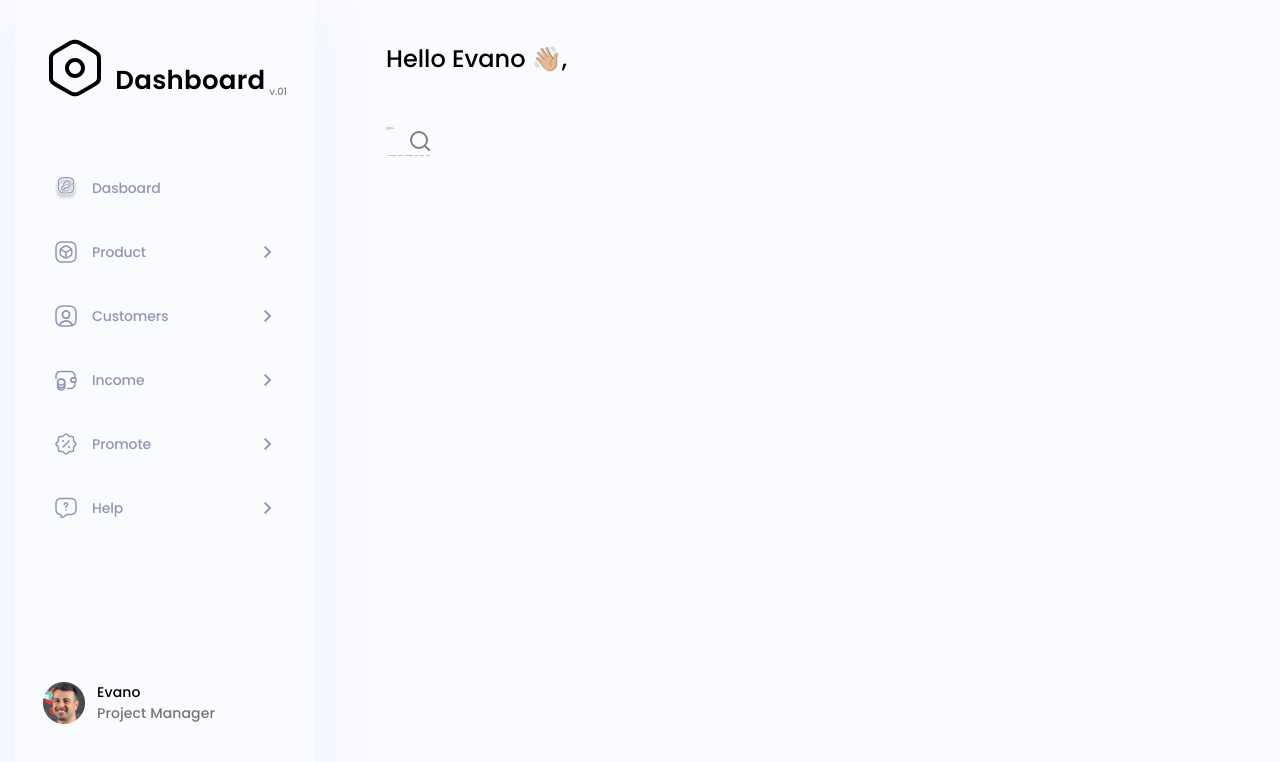
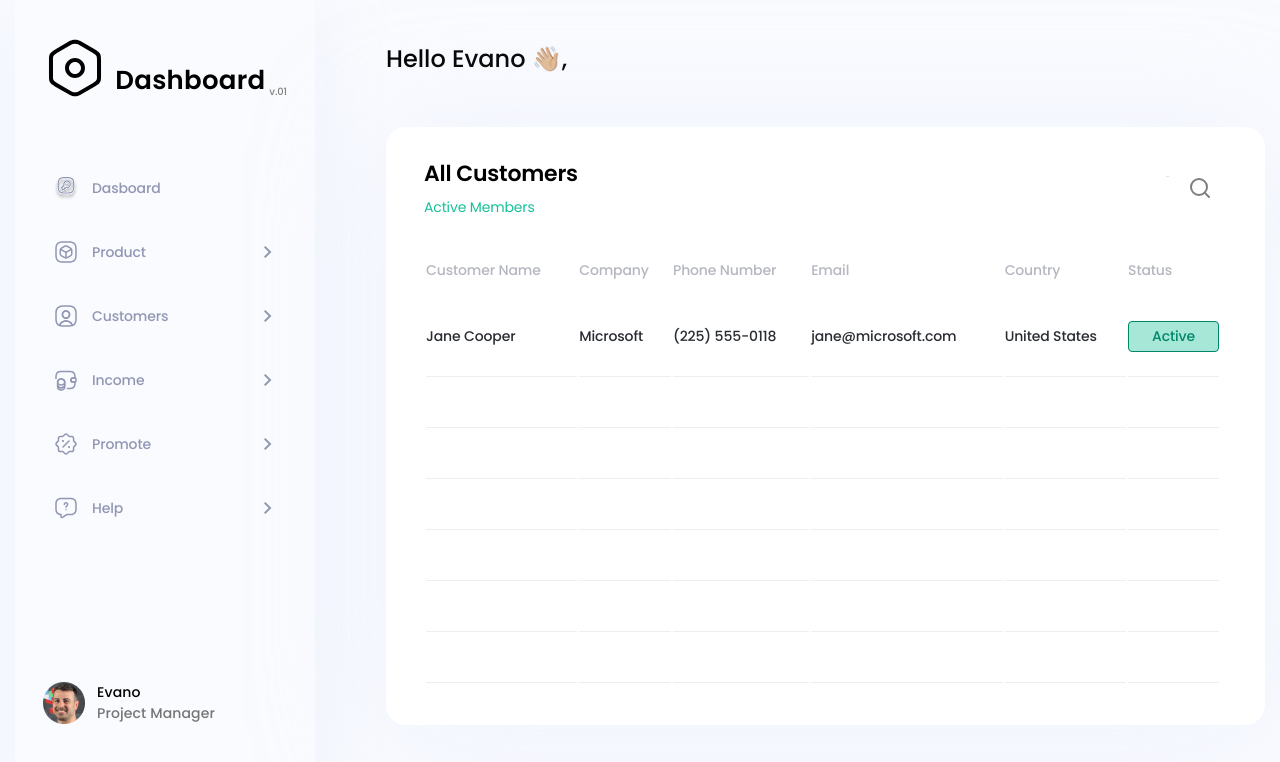
Before and after one commit to analebyodkina/dasboard-example, a plain HTML site: page build/index.html in a window 1280 px wide. Drawn offline with nearby package versions, Linux system fonts and the light colour scheme.

Commit message:
making table css

```diff
--- a/build/index.html
+++ b/build/index.html
@@ -204,8 +204,8 @@
             </div>
 
         </header>
-        <table class="customers__table">
-            <tr>
+        <table class="customers__table table">
+            <tr class="table__head">
                 <th>Customer Name</th>
                 <th>Company</th>
                 <th>Phone Number</th>
@@ -215,12 +215,12 @@
             </tr>
 
             <tr>
-                <td></td>
-                <td></td>
-                <td></td>
-                <td></td>
-                <td></td>
-                <td></td>
+                <td>Jane Cooper</td>
+                <td>Microsoft</td>
+                <td>(225) 555-0118</td>
+                <td>jane@microsoft.com</td>
+                <td>United States</td>
+                <td><div class="customers__status _green">Active</div></td>
             </tr>
             <tr>
                 <td></td>
--- a/src/scss/blocks/_customers.scss
+++ b/src/scss/blocks/_customers.scss
@@ -10,17 +10,26 @@
   &__body {
     max-width: 968px;
     width: 100%;
+    background: $color-white;
+    filter: drop-shadow(0px 10px 60px rgba(226, 236, 249, 0.5));
+    border-radius: 20px;
+    padding: 30px 0 38px;
   }
 
   .header {
-
-        &__info {
-        }
+    @include flex-between;
+    padding-bottom: 40rem;
+    padding: 0 53rem 40rem 38rem;
 
     &__title {
+      @include text($ff, 22rem, inherit, 600, $color-black);
+      letter-spacing: -0.22px;
+      margin-bottom: 7rem;
     }
 
     &__desc {
+      @include text($ff, 14rem, inherit, 400, $accent);
+      letter-spacing: -0.14px;
     }
 
     &__search {
@@ -28,6 +37,52 @@
   }
 
   &__table {
+    width: 100%;
+    text-align: left;
+    padding: 0 44rem 0 38rem;
+    overflow-x: hidden;
+    position: relative;
+        &::after {
+            content: ' ';
+            display: inline-block;
+            height: 5px;
+            color: red;
+            z-index: 2;
+            width: 100px;
+            position: absolute;
+            top: 0;
+            left: 0;
+        }
+    th {
+      @include text($ff, 14rem, inherit, 500, $color-grey);
+      letter-spacing: -0.14px;
+      padding-bottom: 14px;
+      //   border-bottom: 1px solid $color-grey-light;
+      //   border-width: 200%;
+    }
+    td {
+      @include text($ff, 14rem, inherit, 500, $color-text);
+      letter-spacing: -0.14px;
+      padding: 24px 0;
+      border-bottom: 1px solid $color-grey-light;
+    }
+  }
+  &__status {
+    display: flex;
+    align-items: center;
+    justify-content: center;
+    border-radius: 4px;
+    padding: 4px 12px;
+    &._green {
+      border: 1px solid $status-text-green;
+      background: $status-bg-green;
+      color: $status-text-green;
+    }
+    &._red {
+      border: 1px solid $status-text-red;
+      background: $status-bg-red;
+      color: $status-text-red;
+    }
   }
   &_footer {
   }
```
Also changed, not shown: src/html/blocks/customers.html (+8 -8 lines), build/css/main.css. Lines whose indentation alone changed are shown as unchanged.
